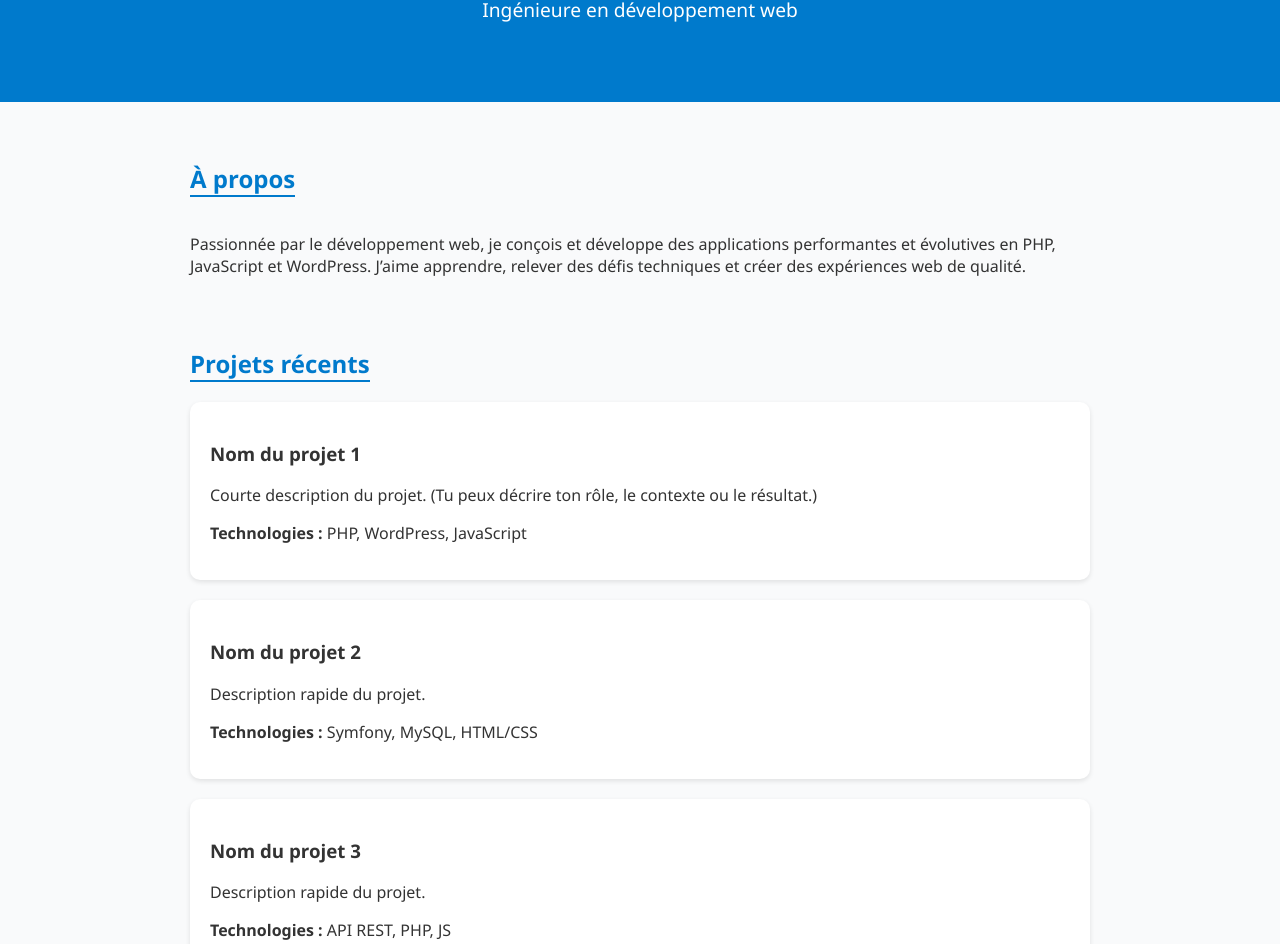
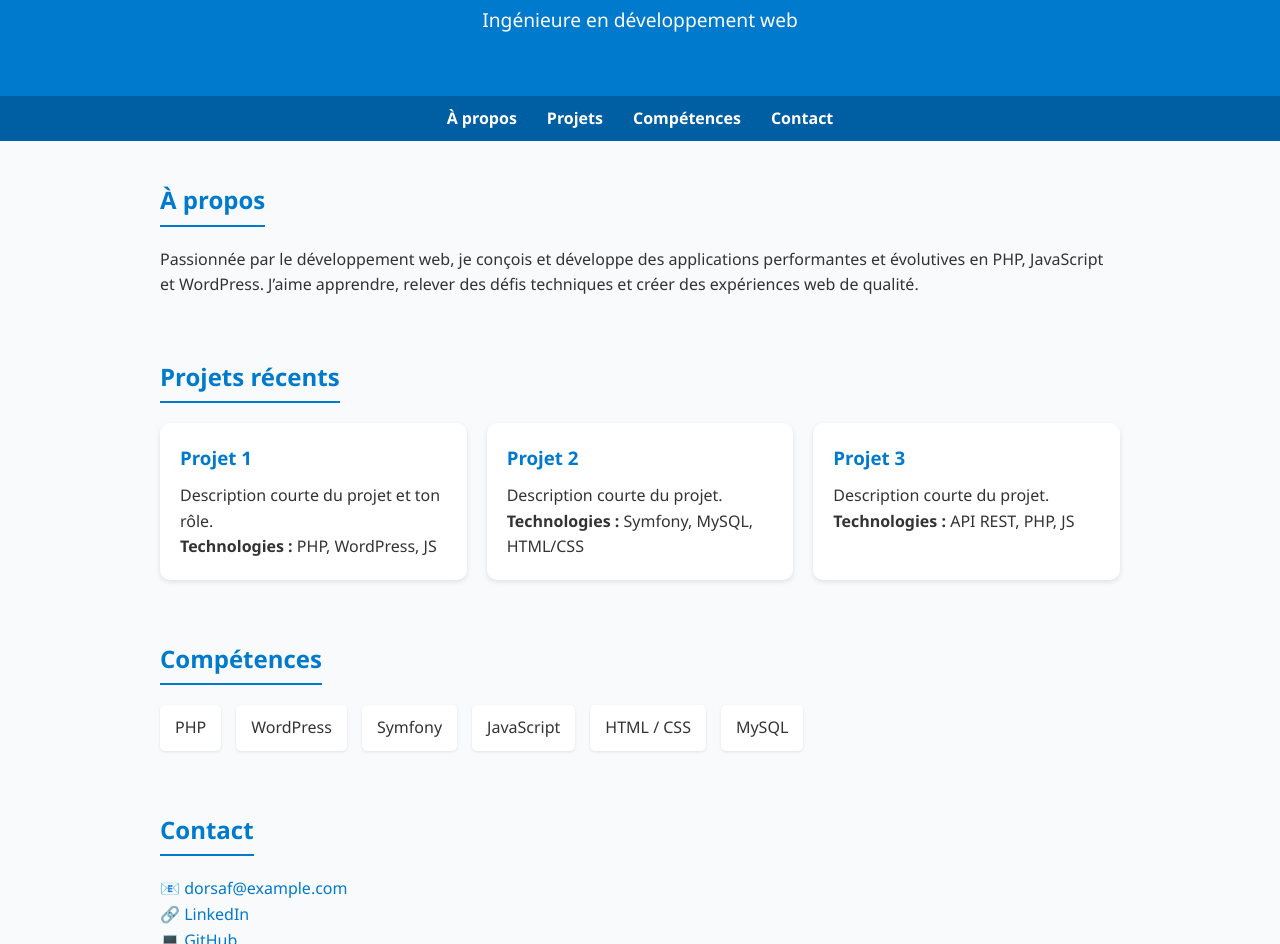
Before and after one commit to dorsafkheriji/dorsafkheriji.github.io, a plain HTML site: page index.html in a window 1280 px wide. Shown: the part 129-1073 px from the top of the page. Drawn offline with Linux system fonts and the light colour scheme.

Commit message:
Update index.html

```diff
--- a/index.html
+++ b/index.html
@@ -4,71 +4,71 @@
   <meta charset="UTF-8">
   <meta name="viewport" content="width=device-width, initial-scale=1.0">
   <title>Portfolio - Dorsaf Kheriji</title>
+  <!-- Font Awesome pour les icônes -->
+  <script src="https://kit.fontawesome.com/a076d05399.js" crossorigin="anonymous"></script>
   <style>
-    body {
-      font-family: 'Segoe UI', Tahoma, Geneva, Verdana, sans-serif;
-      margin: 0;
-      background: #f9fafb;
-      color: #333;
-    }
-    header {
-      background: #007acc;
-      color: white;
-      text-align: center;
-      padding: 60px 20px;
-    }
-    header h1 {
-      margin: 0;
-      font-size: 2.5em;
-    }
-    header p {
-      margin-top: 10px;
-      font-size: 1.2em;
-    }
-    main {
-      max-width: 900px;
-      margin: 40px auto;
-      padding: 0 20px;
-    }
-    section {
-      margin-bottom: 50px;
-    }
-    h2 {
-      color: #007acc;
-      border-bottom: 2px solid #007acc;
-      display: inline-block;
-      margin-bottom: 20px;
-    }
-    .project {
-      background: white;
-      padding: 20px;
-      border-radius: 10px;
-      box-shadow: 0 2px 5px rgba(0,0,0,0.1);
-      margin-bottom: 20px;
-    }
-    footer {
-      text-align: center;
-      padding: 20px;
-      background: #007acc;
-      color: white;
-    }
-    a {
-      color: #007acc;
-      text-decoration: none;
-    }
-    a:hover {
-      text-decoration: underline;
-    }
+    /* Reset & fonts */
+    * { margin: 0; padding: 0; box-sizing: border-box; }
+    body { font-family: 'Segoe UI', Tahoma, Geneva, Verdana, sans-serif; line-height: 1.6; background: #f9fafb; color: #333; }
+    a { text-decoration: none; color: inherit; }
+    h1,h2,h3 { color: #007acc; }
+
+    /* Header */
+    header { background: #007acc; color: white; padding: 60px 20px; text-align: center; }
+    header h1 { font-size: 2.5em; }
+    header p { font-size: 1.2em; margin-top: 10px; }
+
+    /* Navbar */
+    nav { background: #005fa3; padding: 10px 20px; position: sticky; top: 0; z-index: 1000; }
+    nav ul { display: flex; justify-content: center; list-style: none; }
+    nav ul li { margin: 0 15px; }
+    nav ul li a { color: white; font-weight: bold; }
+    nav ul li a:hover { text-decoration: underline; }
+
+    /* Sections */
+    main { max-width: 1000px; margin: 40px auto; padding: 0 20px; }
+    section { margin-bottom: 60px; }
+    h2 { border-bottom: 2px solid #007acc; display: inline-block; margin-bottom: 20px; padding-bottom: 5px; }
+
+    /* Projects */
+    .projects { display: grid; grid-template-columns: repeat(auto-fit, minmax(280px, 1fr)); gap: 20px; }
+    .project { background: white; padding: 20px; border-radius: 10px; box-shadow: 0 2px 5px rgba(0,0,0,0.1); transition: transform 0.3s; }
+    .project:hover { transform: translateY(-5px); }
+    .project h3 { margin-bottom: 10px; }
+
+    /* Skills */
+    .skills { display: flex; flex-wrap: wrap; gap: 15px; }
+    .skill { background: white; padding: 10px 15px; border-radius: 5px; box-shadow: 0 1px 3px rgba(0,0,0,0.1); }
+
+    /* Contact */
+    .contact a { color: #007acc; }
+    .contact a:hover { text-decoration: underline; }
+
+    /* Footer */
+    footer { text-align: center; padding: 20px; background: #007acc; color: white; }
   </style>
 </head>
 <body>
+
+  <!-- Header -->
   <header>
     <h1>Dorsaf Kheriji</h1>
     <p>Ingénieure en développement web</p>
   </header>
 
+  <!-- Navbar -->
+  <nav>
+    <ul>
+      <li><a href="#about">À propos</a></li>
+      <li><a href="#projects">Projets</a></li>
+      <li><a href="#skills">Compétences</a></li>
+      <li><a href="#contact">Contact</a></li>
+    </ul>
+  </nav>
+
   <main>
-    <section>
+    <!-- À propos -->
+    <section id="about">
       <h2>À propos</h2>
       <p>
         Passionnée par le développement web, je conçois et développe des applications performantes et évolutives
@@ -76,38 +76,56 @@
       </p>
     </section>
 
-    <section>
+    <!-- Projets -->
+    <section id="projects">
       <h2>Projets récents</h2>
-
+      <div class="projects">
         <div class="project">
-        <h3>Nom du projet 1</h3>
-        <p>Courte description du projet. (Tu peux décrire ton rôle, le contexte ou le résultat.)</p>
-        <p><strong>Technologies :</strong> PHP, WordPress, JavaScript</p>
+          <h3>Projet 1</h3>
+          <p>Description courte du projet et ton rôle.</p>
+          <p><strong>Technologies :</strong> PHP, WordPress, JS</p>
         </div>
-
         <div class="project">
-        <h3>Nom du projet 2</h3>
-        <p>Description rapide du projet.</p>
+          <h3>Projet 2</h3>
+          <p>Description courte du projet.</p>
           <p><strong>Technologies :</strong> Symfony, MySQL, HTML/CSS</p>
         </div>
-
         <div class="project">
-        <h3>Nom du projet 3</h3>
-        <p>Description rapide du projet.</p>
+          <h3>Projet 3</h3>
+          <p>Description courte du projet.</p>
           <p><strong>Technologies :</strong> API REST, PHP, JS</p>
+        </div>
       </div>
     </section>
 
-    <section>
+    <!-- Compétences -->
+    <section id="skills">
+      <h2>Compétences</h2>
+      <div class="skills">
+        <div class="skill">PHP</div>
+        <div class="skill">WordPress</div>
+        <div class="skill">Symfony</div>
+        <div class="skill">JavaScript</div>
+        <div class="skill">HTML / CSS</div>
+        <div class="skill">MySQL</div>
+      </div>
+    </section>
+
+    <!-- Contact -->
+    <section id="contact">
       <h2>Contact</h2>
+      <div class="contact">
         <p>📧 <a href="mailto:dorsaf@example.com">dorsaf@example.com</a></p>
         <p>🔗 <a href="https://www.linkedin.com/in/dorsafkheriji" target="_blank">LinkedIn</a></p>
         <p>💻 <a href="https://github.com/dorsafkheriji" target="_blank">GitHub</a></p>
+      </div>
     </section>
   </main>
 
+  <!-- Footer -->
   <footer>
     © 2025 Dorsaf Kheriji — Tous droits réservés
   </footer>
+
 </body>
 </html>
```
Lines whose indentation alone changed are shown as unchanged.
